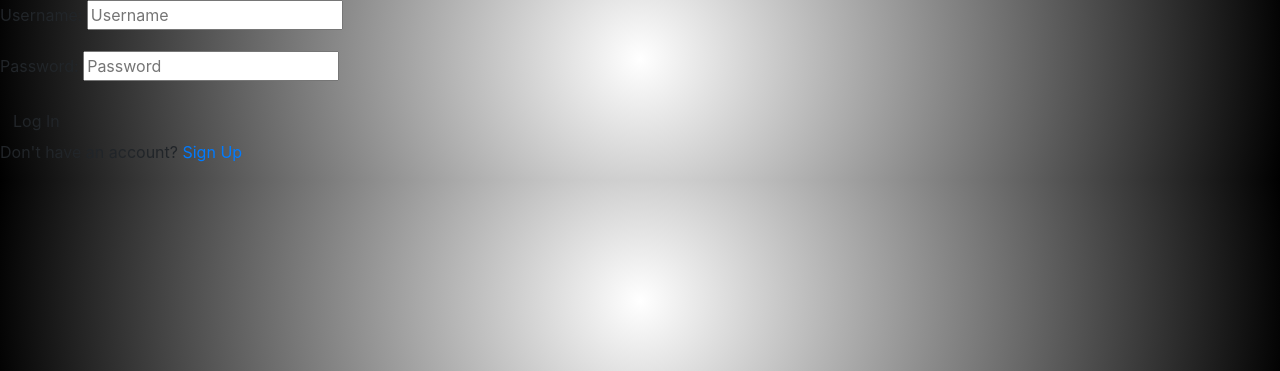
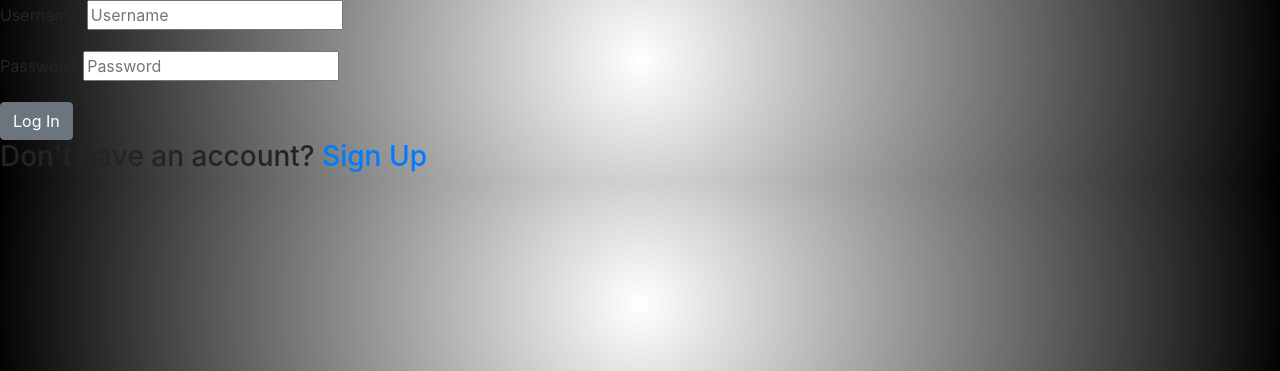
Before and after one commit to Pixel-0/accolade, a Django app: page /login/ in a window 1280 px wide. Shown: the part 62-433 px from the top of the page. Run offline with Django 3.2, Linux system fonts and the light colour scheme; some libraries are stand-ins or nearby versions.

Commit message:
add user authentication pages

```diff
--- a/rate/templates/registration/login.html
+++ b/rate/templates/registration/login.html
@@ -11,9 +11,9 @@
       <form action="" method="post">
          {% csrf_token %}
          {{ form.as_p }}
-         <button class="btn" type="submit">Log In</button>
+         <button class="btn btn-secondary" type="submit">Log In</button>
       </form>
-      <p class="auth-switch">Don't have an account? <a href="{% url 'register' %}">Sign Up</a></p>
+      <h3 class="auth-switch">Don't have an account? <a href="{% url 'register' %}">Sign Up</a></h3>
    </div>
 
 {% endblock content %}
```
